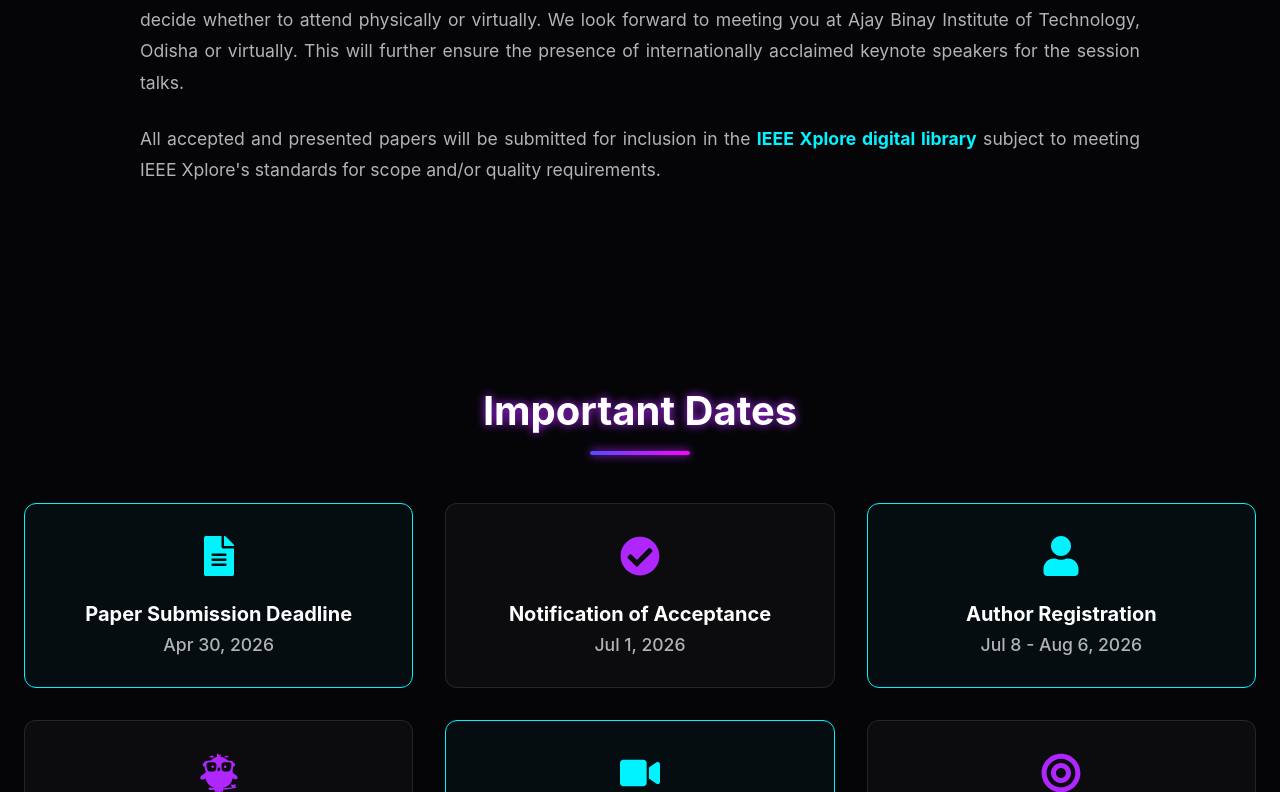
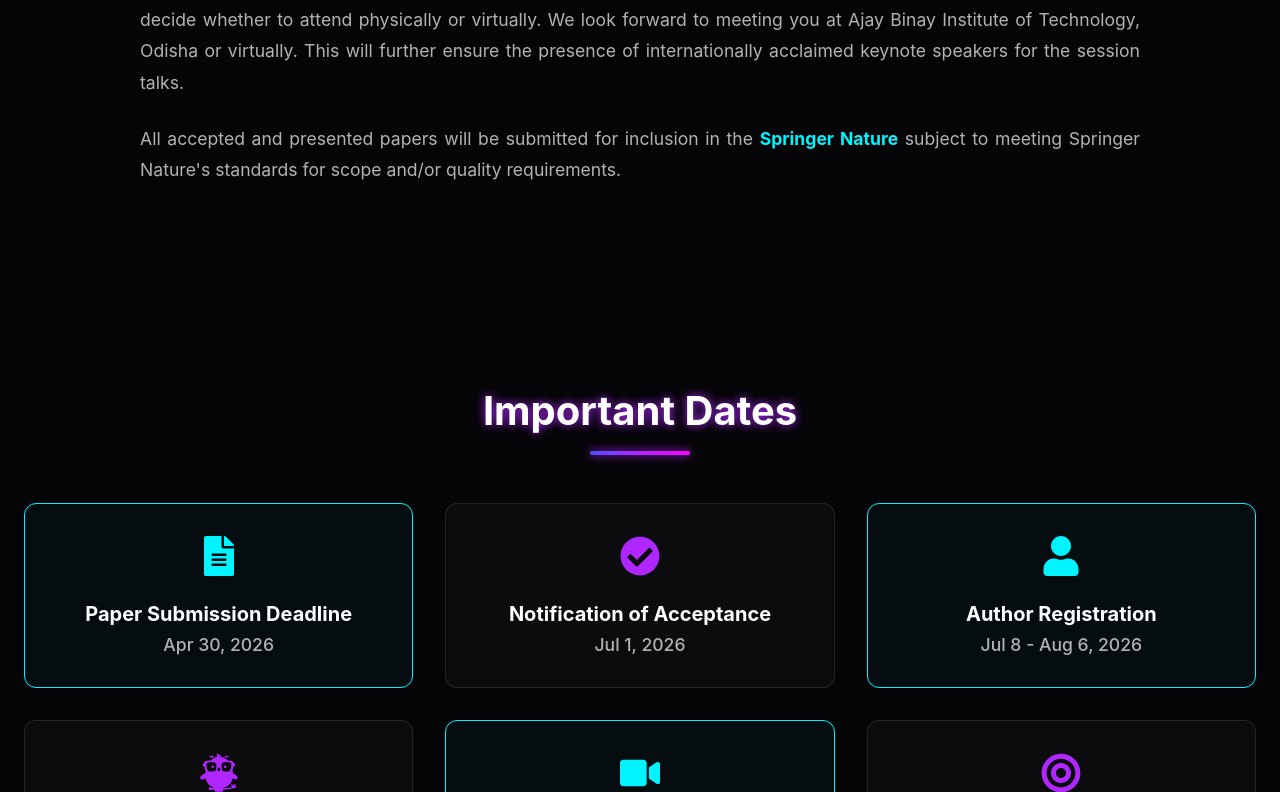
Before and after one commit to AlienMinus/ABIT-Conference_Paper, a React (Vite) app: page / in a window 1280 px wide. Shown: the part 1348-2140 px from the top of the page. Built offline with nearby package versions, Linux system fonts and the light colour scheme.

Commit message:
minor data fix

```diff
--- a/src/components/Home/Welcome/Welcome.css
+++ b/src/components/Home/Welcome/Welcome.css
@@ -22,7 +22,7 @@
   font-weight: bold;
 }
 
-.ieee-link {
+.springer-link {
   color: var(--neon-cyan);
   font-weight: bold;
   cursor: pointer;
--- a/src/components/Home/Welcome/Welcome.jsx
+++ b/src/components/Home/Welcome/Welcome.jsx
@@ -22,7 +22,7 @@ const Welcome = () => {
           </p>
 
           <p>
-            All accepted and presented papers will be submitted for inclusion in the <span className="ieee-link">IEEE Xplore digital library</span> subject to meeting IEEE Xplore's standards for scope and/or quality requirements.
+            All accepted and presented papers will be submitted for inclusion in the <a href="https://www.springernature.com/" target="_blank" rel="noopener noreferrer" className="springer-link">Springer Nature</a> subject to meeting Springer Nature's standards for scope and/or quality requirements.
           </p>
         </div>
       </div>
--- a/src/data/about.json
+++ b/src/data/about.json
@@ -3,7 +3,7 @@
   "paragraphs": [
     "Ajay Binay Institute of Technology is a premier engineering institution dedicated to delivering excellence in engineering education. The university is committed to supporting India's development through rigorous academic programs, cutting-edge research initiatives, and fostering a culture of innovation and entrepreneurship.",
     "Established as a leading engineering institution in Odisha, the university combines academic rigor with practical expertise. Our institution is recognized for maintaining high standards of education, fostering research initiatives, and cultivating an environment where students and faculty collaborate to advance technological innovation and scientific discovery.",
-    "In 2026, Ajay Binay Institute of Technology proudly celebrates 28 years of academic excellence and innovation. As we mark this significant milestone on 10th September 2026, we reflect on our journey and renew our commitment to shaping future leaders in science, technology, and engineering."
+    "In 2026, Ajay Binay Institute of Technology proudly celebrates 28 years of academic excellence and innovation. As we mark this significant milestone on 7th November, 2026, we reflect on our journey and renew our commitment to shaping future leaders in science, technology, and engineering."
   ],
   "image": "/favicon.png"
 }
--- a/src/data/conferenceProceeding.json
+++ b/src/data/conferenceProceeding.json
@@ -9,10 +9,10 @@
     "coverImage": "https://placehold.co/400x550/1a1a1a/FFF?text=Proceedings+Cover",
     "items": [
       {
-        "title": "Conference Proceedings @ IEEE Xplore",
-        "description": "All papers are indexed in IEEE Xplore",
+        "title": "Conference Proceedings @ Springer Nature",
+        "description": "All papers are indexed in Springer Nature",
         "buttonText": "Explore",
-        "link": "https://ieeexplore.ieee.org/",
+        "link": "https://www.springernature.com/",
         "icon": "FaGlobe",
         "isExternal": true
       },
```
